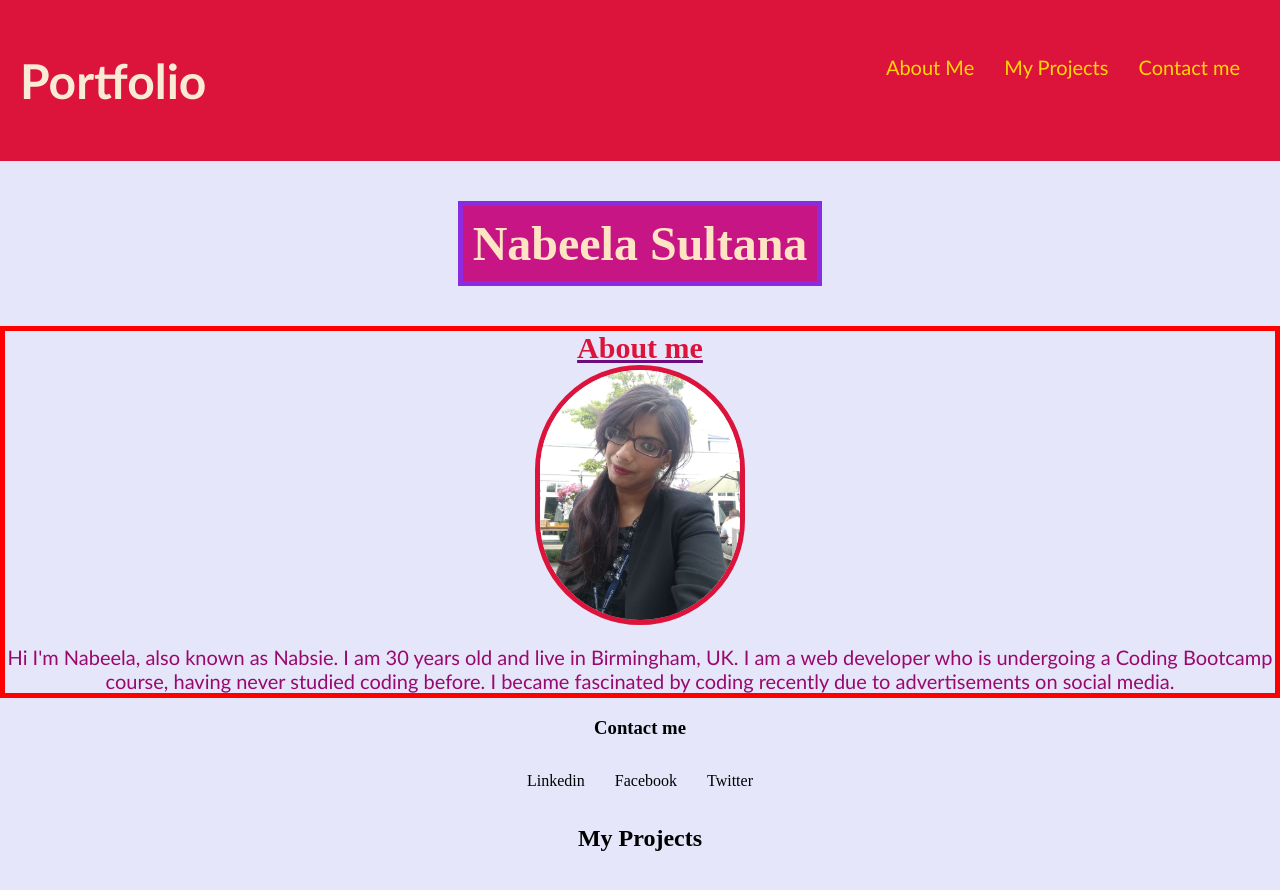
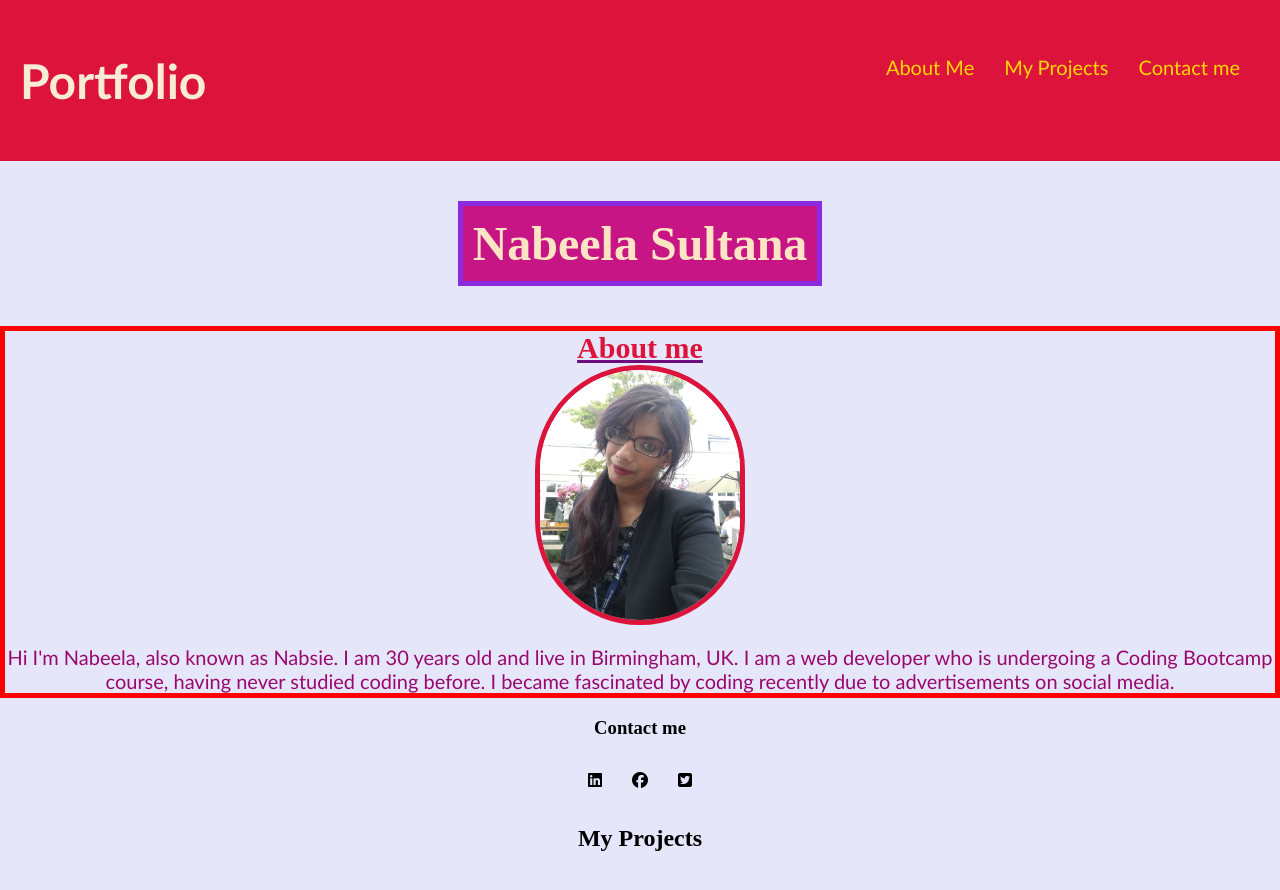
Before and after one commit to nabsie/Nabeela_Sultanas_Portfolio, a plain HTML site: page index.html in a window 1280 px wide. Drawn offline with Linux system fonts and the light colour scheme.

Commit message:
added social media icons

```diff
--- a/index.html
+++ b/index.html
@@ -5,6 +5,10 @@
     <meta http-equiv="X-UA-Compatible" content="IE=edge" />
     <meta name="viewport" content="width=device-width, initial-scale=1.0" />
     <link rel="stylesheet" type="text/css" href="assets\css\styles.css" />
+    <script
+      src="https://kit.fontawesome.com/9ded7b75e3.js"
+      crossorigin="anonymous"
+    ></script>
     <title>Nabeela Sultana's Portfolio Page</title>
   </head>
   <body>
@@ -43,9 +47,15 @@
         <h3>Contact me</h3>
 
         <div class="socialmedialinks">
-          <div>Linkedin</div>
-          <div>Facebook</div>
-          <div>Twitter</div>
+          <div>
+            <span><i class="fab fa-linkedin"></i></span>
+          </div>
+          <div>
+            <span><i class="fab fa-facebook"></i></span>
+          </div>
+          <div>
+            <span><i class="fab fa-twitter-square"></i></span>
+          </div>
         </div>
       </div>
     </section>
```
